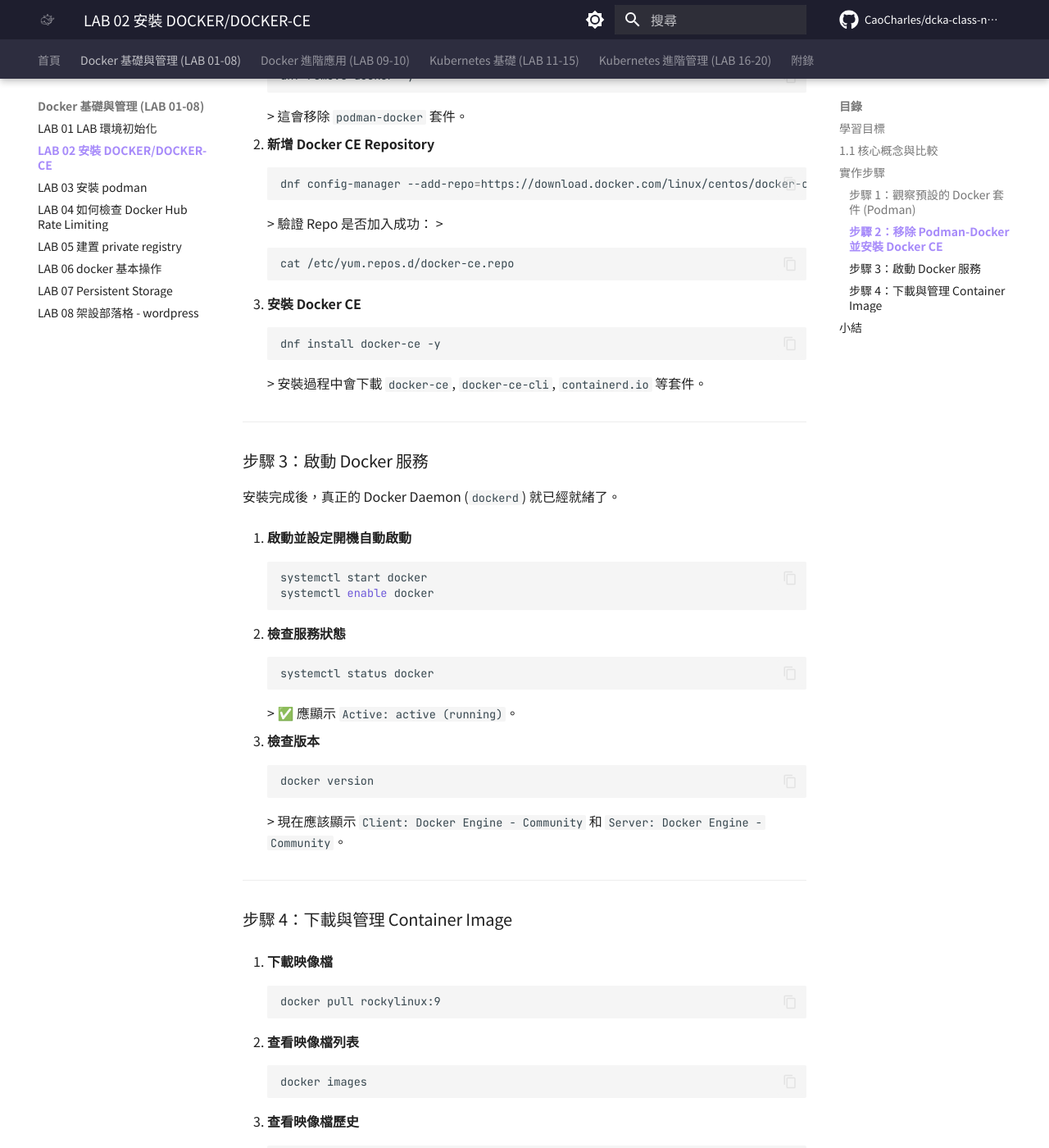
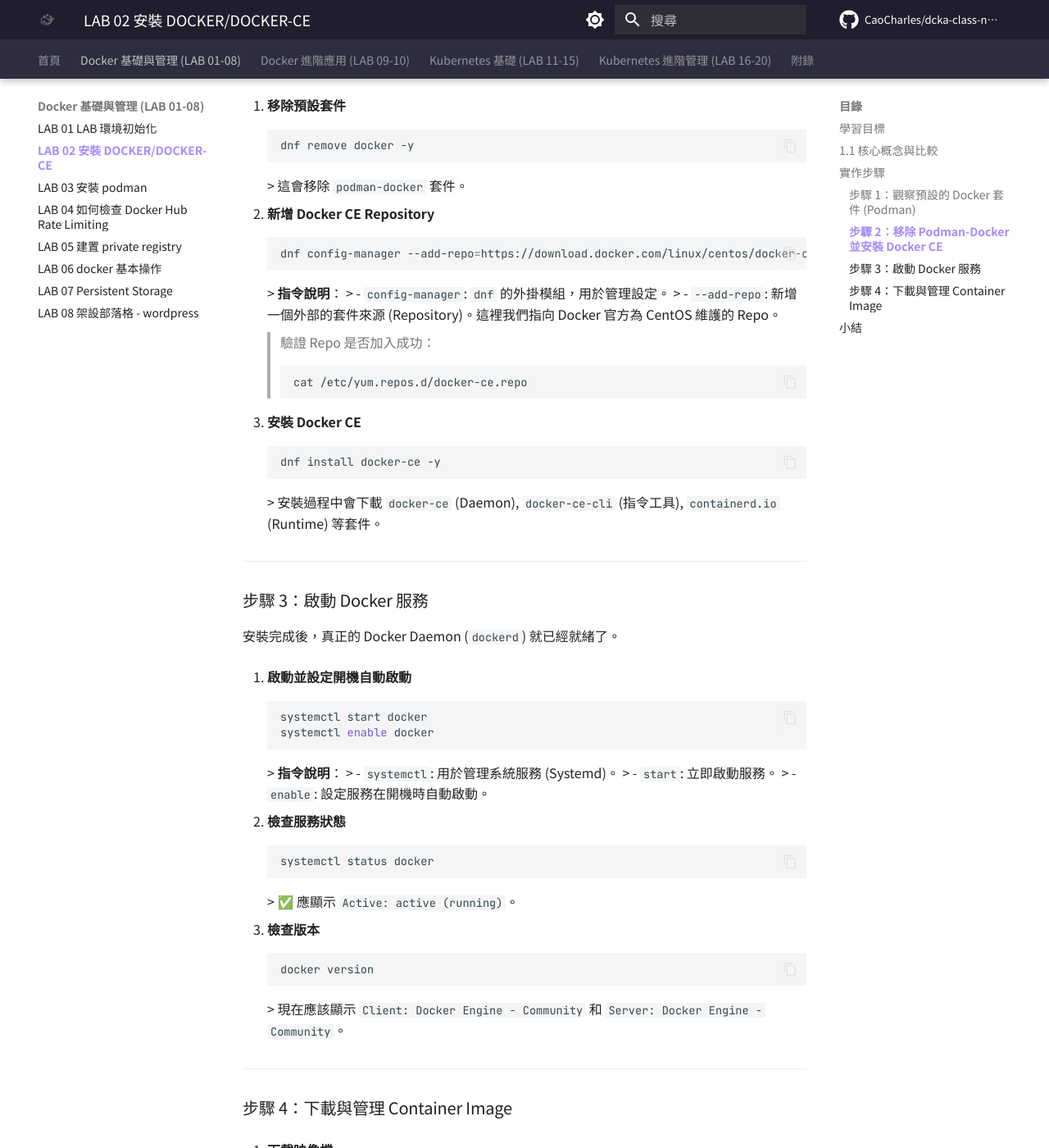
Before and after one commit to CaoCharles/dcka-class-notes, an MkDocs documentation site: the page built from docs/lab02_docker_install.md, in a window 1280 px wide and 1400 px high, scrolled down 2635 px. Shown: the whole window at 82% size. Built offline with MkDocs 1.6.1 and Material for MkDocs 9.7.7, drawn with Linux system fonts in a browser that asks for light colours; comment, search, counter and statistics services are not loaded; some of the changed text lies outside the part shown.

Commit message:
Docs: Add command explanations to Lab 02

````diff
--- a/docs/lab02_docker_install.md
+++ b/docs/lab02_docker_install.md
@@ -42,6 +42,11 @@
     ```bash
     dnf install docker -y
     ```
+    > **指令說明**：
+    > - `dnf`: (Dandified YUM) 是 RHEL 8/9 與 Rocky Linux 的預設套件管理工具，用來取代舊的 `yum`。
+    > - `install`: 安裝套件。
+    > - `-y`: 自動回答 "Yes" 確認安裝，不需人工介入。
+
     ![安裝預設 docker 套件](images/lab02/dnf_install_podman.png)
 
 2.  **檢查 docker 指令來源**
@@ -83,6 +88,10 @@
     ```bash
     dnf config-manager --add-repo=https://download.docker.com/linux/centos/docker-ce.repo
     ```
+    > **指令說明**：
+    > - `config-manager`: `dnf` 的外掛模組，用於管理設定。
+    > - `--add-repo`: 新增一個外部的套件來源 (Repository)。這裡我們指向 Docker 官方為 CentOS 維護的 Repo。
+
     > 驗證 Repo 是否加入成功：
     > ```bash
     > cat /etc/yum.repos.d/docker-ce.repo
@@ -92,7 +101,7 @@
     ```bash
     dnf install docker-ce -y
     ```
-    > 安裝過程中會下載 `docker-ce`, `docker-ce-cli`, `containerd.io` 等套件。
+    > 安裝過程中會下載 `docker-ce` (Daemon), `docker-ce-cli` (指令工具), `containerd.io` (Runtime) 等套件。
 
 ---
 
@@ -105,6 +114,10 @@
     systemctl start docker
     systemctl enable docker
     ```
+    > **指令說明**：
+    > - `systemctl`: 用於管理系統服務 (Systemd)。
+    > - `start`: 立即啟動服務。
+    > - `enable`: 設定服務在開機時自動啟動。
 
 2.  **檢查服務狀態**
     ```bash
````
